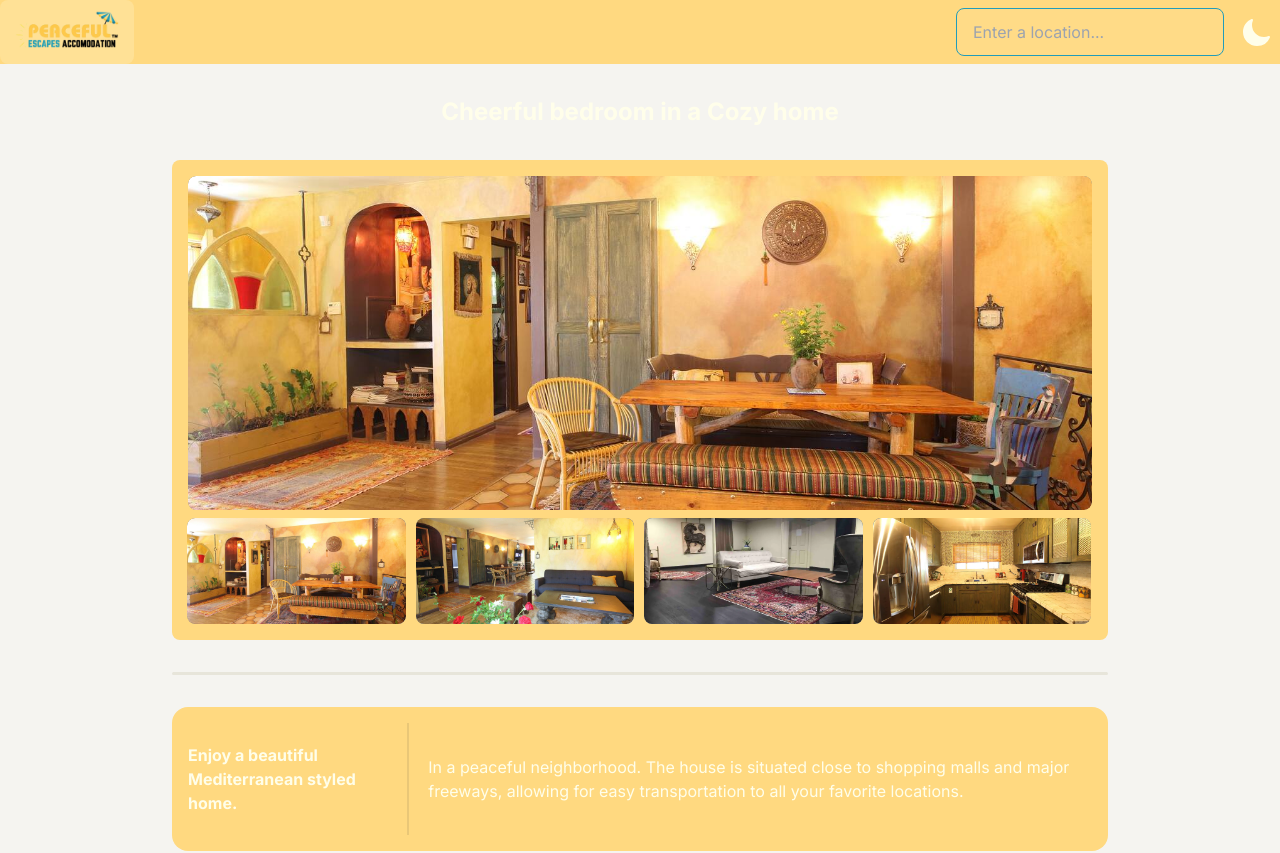
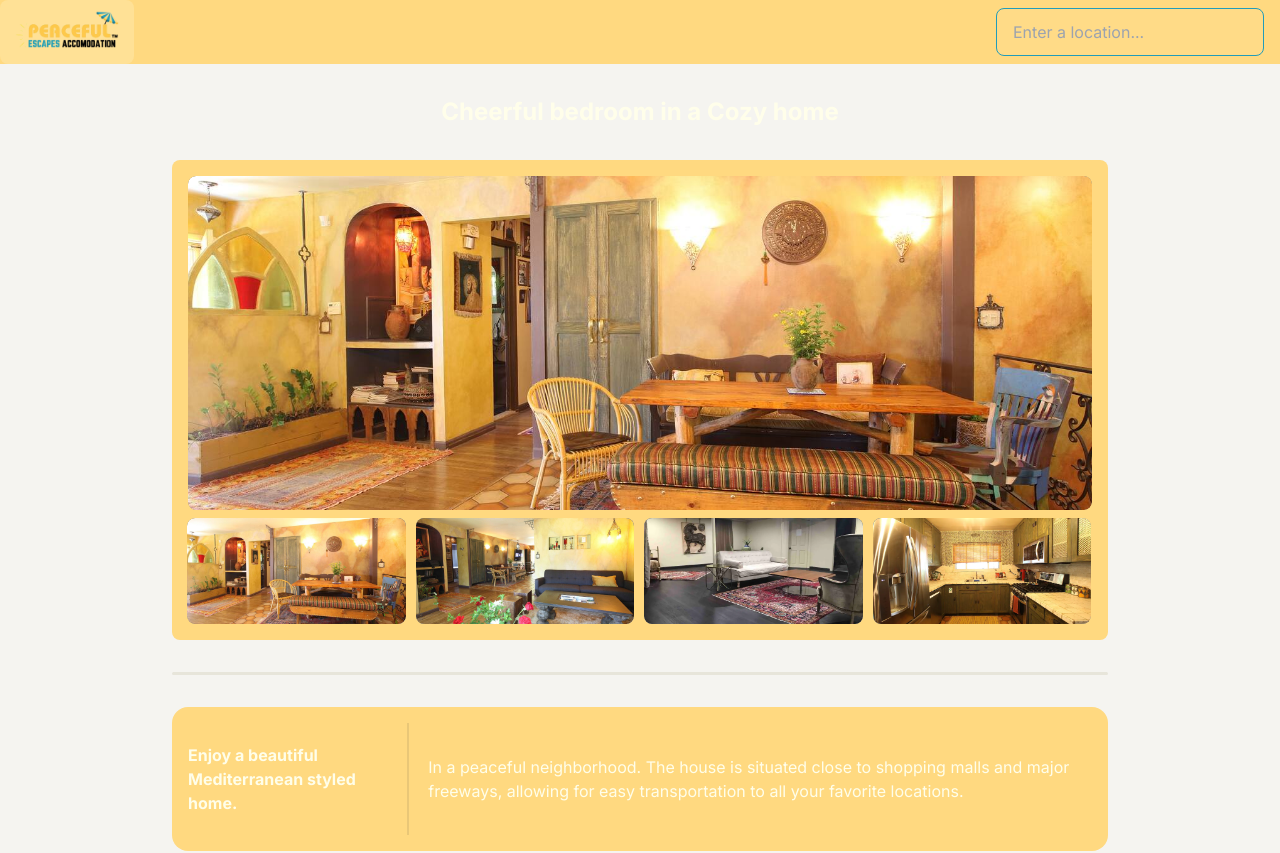
Before and after one commit to terminaltrifecta/PeacefulEscape, a Next.js app: page /property1 in a window 1280 px wide. Shown: the top 853 px of the page. Built offline with nearby package versions, Linux system fonts and the light colour scheme.

Commit message:
no dark and light only light...

```diff
--- a/app/components/navbar/navbar.tsx
+++ b/app/components/navbar/navbar.tsx
@@ -6,25 +6,6 @@ import Searchbar from "../searchbar/searchbar";
 import Searchresultslist from "../searchbar/searchresultslist";
 
 const Navbar = () => {
-  // set it to the theme in storage if available, otherwise light
-  const localTheme =
-    typeof window !== "undefined"
-      ? window.localStorage.getItem("theme")
-      : false;
-
-  const [theme, setTheme] = useState(localTheme ? localTheme : "light");
-
-  //update state on toggle
-  const handleToggle = (e: any) => {
-    if (e.target.checked) {
-      setTheme("dark");
-    } else {
-      setTheme("light");
-    }
-
-    const doc = document.querySelector("html") as HTMLElement;
-    doc.setAttribute("data-theme", theme as string);
-  };
 
   const [results, setResults] = useState([]);
 
@@ -40,24 +21,10 @@ const Navbar = () => {
         </Link>
       </div>
       <div className="gap-2 w-2/3 justify-end">
-        <div className="grid">
+        <div className="grid pr-4">
           <Searchbar setResults={setResults} />
           <Searchresultslist results={results} />
         </div>
-        <button className="btn btn-ghost btn-square ">
-          <label className="swap swap-rotate w-12 h-12 ">
-            <input
-              type="checkbox"
-              onChange={handleToggle}
-              // show toggle image based on localstorage theme
-              checked={theme === "light" ? false : true}
-            />
-            {/* light theme sun image */}
-            <SunIcon className="text-white w-8 h-8 swap-on" />
-            {/* dark theme moon image */}
-            <MoonIcon className="text-white w-8 h-8 swap-off" />
-          </label>
-        </button>
       </div>
     </div>
   );
```
